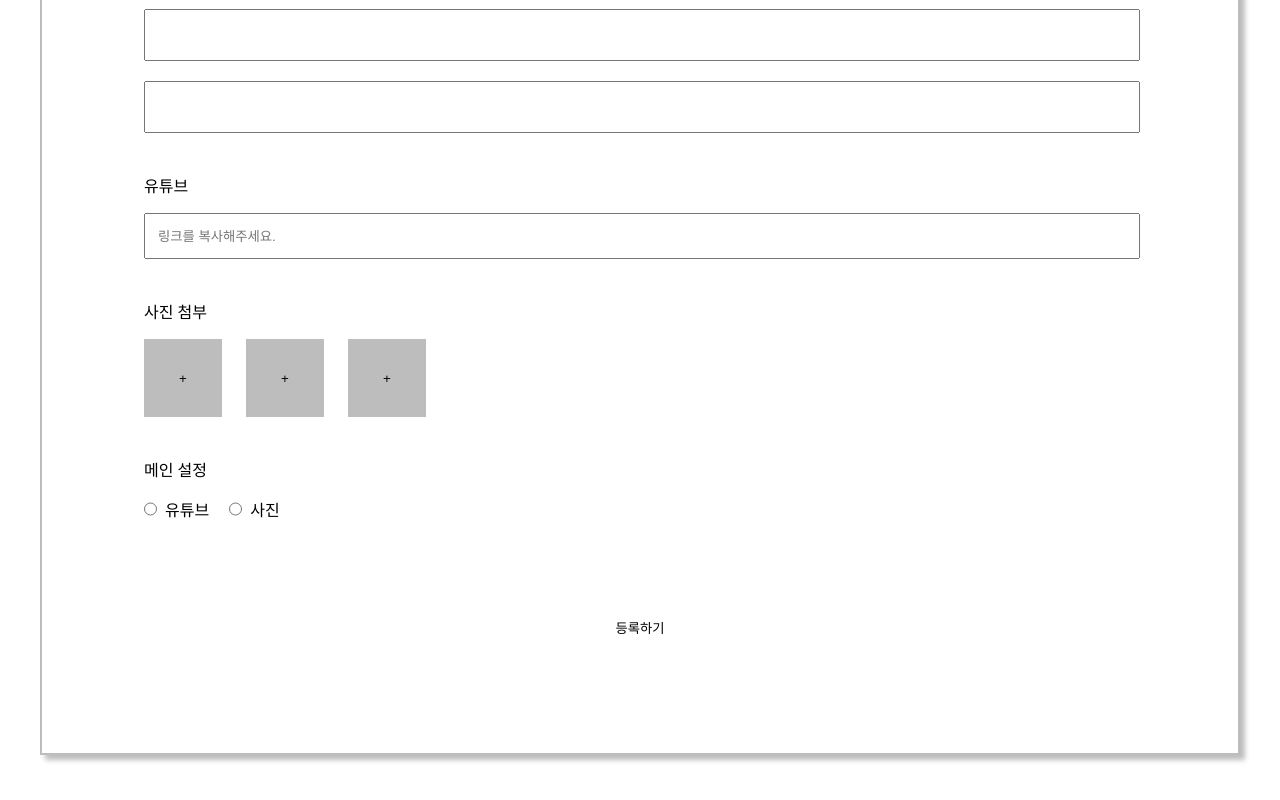
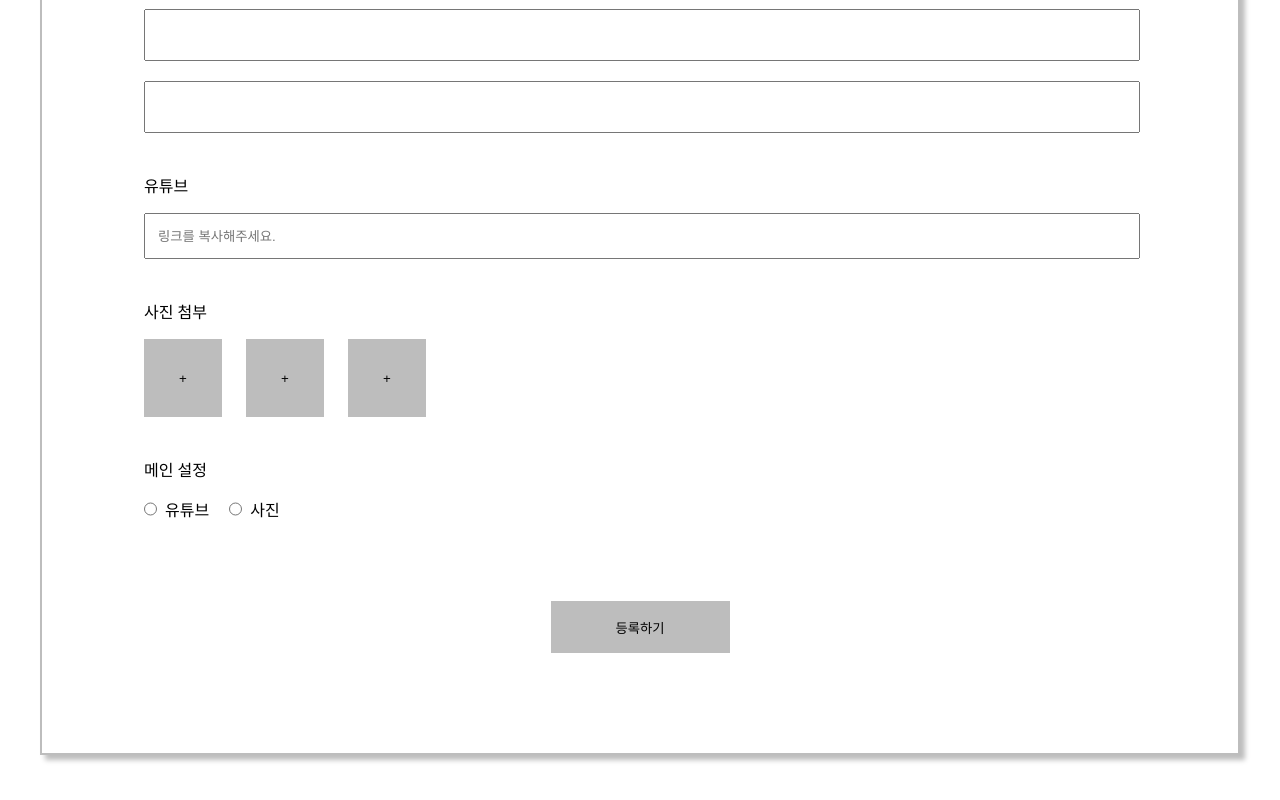
Before and after one commit to calmer-ty/codecamp-frontend_portfolio, a Next.js app: page /boards/new in a window 1280 px wide. Shown: the part 1884-2684 px from the top of the page. Built offline with nearby package versions, Linux system fonts and the light colour scheme.

Commit message:
버튼색 추가 및 필요없는 코드 제거

```diff
--- a/src/components/units/board/list/BoardList.styles.ts
+++ b/src/components/units/board/list/BoardList.styles.ts
@@ -72,6 +72,7 @@ export const MoveBtn = styled.button`
   height: 52px;
   border: 1px solid #f2f2f2;
   border-radius: 10px;
+  background-color: #fff;
   font-weight: 500;
 `;
 export const MoveBtnIcon = styled.img`
--- a/src/components/units/board/write/BoardWrite.styles.ts
+++ b/src/components/units/board/write/BoardWrite.styles.ts
@@ -129,7 +129,7 @@ export const SubmitBtn = styled.button`
   height: 52px;
   margin-top: 40px;
   background-color: ${(props: ISubmitButtonProps) =>
-    props.isActive ? "#FFD600" : ""};
+    props.isActive ? "#FFD600" : "#BDBDBD"};
   font-weight: 500;
 `;
 
```
Also changed, not shown: src/components/units/board/write/BoardWrite.container.tsx (+0 -34 lines).
